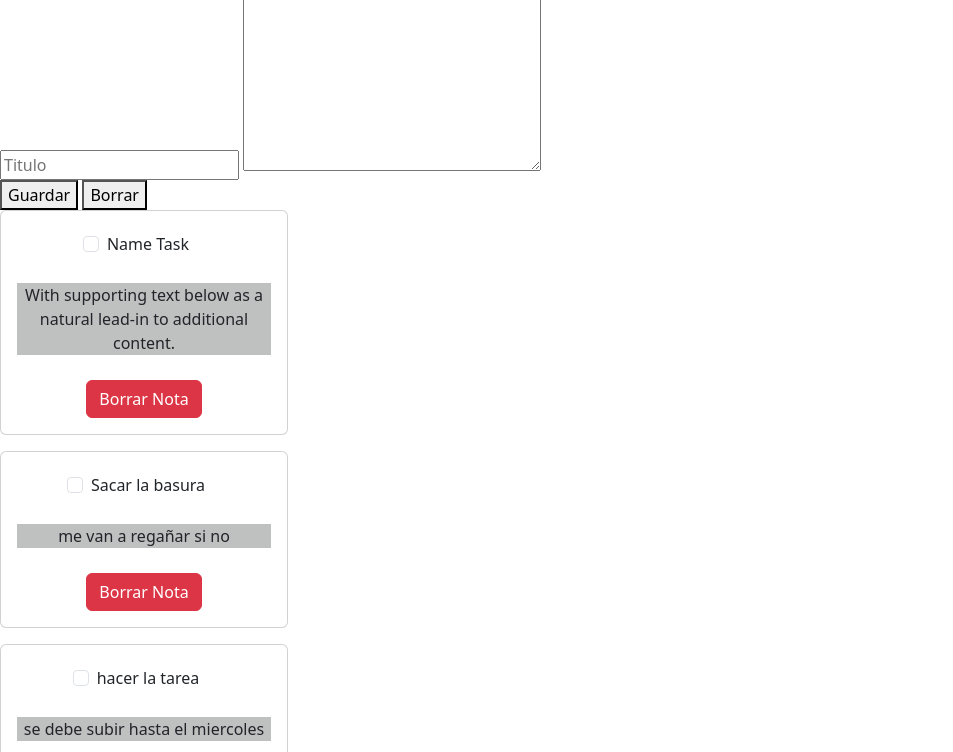
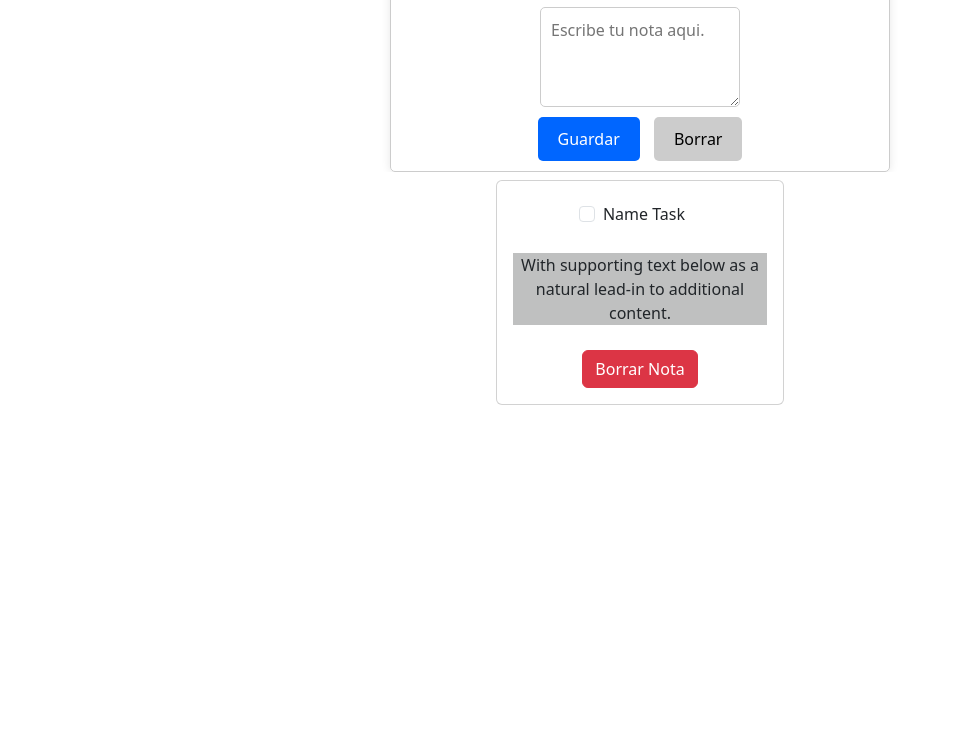
Before and after one commit to JALZ2003/TallerEventos, a plain HTML site: page pages/punto3.html in a window 1280 px wide. Shown: the part 131-883 px from the top of the page, without its empty margins (0-953 px from the left). After the commit the page ends 800 px from the top, so only its background shows below. Drawn offline with nearby package versions, Linux system fonts and the light colour scheme.

Commit message:
se crea el css de la pagina 3

```diff
--- a/JS/punto3.js
+++ b/JS/punto3.js
@@ -1,25 +1,6 @@
 const contenedorDeTarjetas = document.querySelector(".contenedor");
 
-notas = [
-    {
-        id: 1,
-        titulo: "Sacar la basura",
-        texto: "me van a regañar si no",
-        realizada: false,
-    },
-    {
-        id: 2,
-        titulo: "hacer la tarea",
-        texto: "se debe subir hasta el miercoles",
-        realizada: false,
-    },
-    {
-        id: 3,
-        titulo: "hacer la tarea",
-        texto: "se debe subir hasta el miercoles",
-        realizada: false,
-    },
-]
+
 function guardarNota() {
     removerElementos();
     const idGlobal = obtenerIdMayor();
--- a/assets/CSS/punto3.css
+++ b/assets/CSS/punto3.css
@@ -1,14 +1,82 @@
-.card-body > div{
+* {
+    margin: 0;
+    padding: 0;
+}
+
+.Container-adicionar-notas {
+    display: flex;
+    flex-direction: column;
+    align-items: center;
+    padding: 10px;
+    border: 1px solid #ccc;
+    border-radius: 5px;
+    box-shadow: 0 0 10px rgba(0, 0, 0, 0.1);
+    max-width: 500px;
+    margin: auto;
+    margin-top: 15px;
+}
+
+.Container-adicionar-notas h1 {
+    margin-top: 0;
+
+}
+
+.Container-adicionar-notas input[type="text"],
+.Container-adicionar-notas textarea {
+    display: block;
+    max-width: 200px;
+    max-height: 100px;
+    padding: 10px;
+    margin-bottom: 10px;
+    border-radius: 5px;
+    border: 1px solid #ccc;
+    font-size: 16px;
+}
+
+.Container-adicionar-notas input[type="text"]:focus,
+.Container-adicionar-notas textarea:focus {
+    outline: none;
+    border-color: #0066ff;
+    box-shadow: 0 0 5px rgba(0, 102, 255, 0.5);
+}
+
+.Container-adicionar-notas button {
+    display: inline-block;
+    background-color: #0066ff;
+    color: #fff;
+    padding: 10px 20px;
+    border: none;
+    border-radius: 5px;
+    font-size: 16px;
+    cursor: pointer;
+    margin-right: 10px;
+}
+
+.Container-adicionar-notas button:last-child {
+    margin-right: 0;
+    background-color: #ccc;
+    color: #000;
+}
+
+.contenedor-Creacion-notas {
+    display: flex;
+    align-items: center;
+    justify-content: center;
+    border: 8px solid white;
+    margin-bottom: 15px;
+}
+
+.card-body>div {
     margin-top: 5px;
 }
 
-.card-body > p{
+.card-body>p {
     background-color: #BFC0C0;
     margin-top: 25px;
     margin-bottom: 25px;
 }
 
-.card-body > a{
+.card-body>a {
     margin-top: 20px;
     margin-bottom: 20px;
 }
--- a/pages/punto3.html
+++ b/pages/punto3.html
@@ -11,7 +11,7 @@
 </head>
 
 <body>
-    <div>
+    <div class="Container-adicionar-notas">
         <h1>Nueva nota</h1>
         <div>
             <input type="text" placeholder="Titulo" id="tituloNota">
@@ -22,7 +22,7 @@
             <button onclick="borrar()">Borrar</button>
         </div>
     </div>
-    <div class="contenedor">
+    <div class="contenedor-Creacion-notas">
         <div class="card text-center mb-3" style="width: 18rem;">
             <div class="card-body">
                 <div class="form-check form-check-inline">
```
